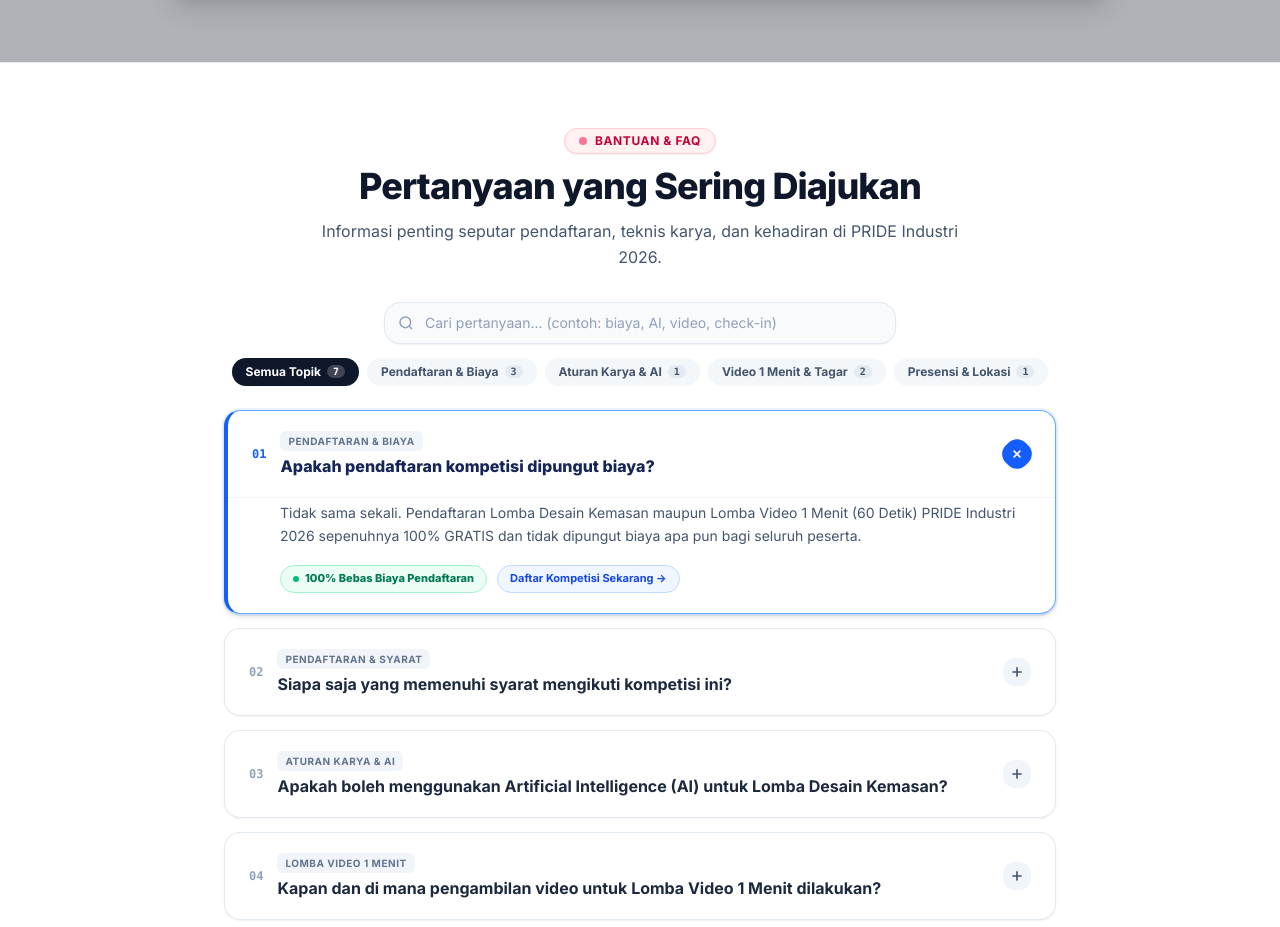
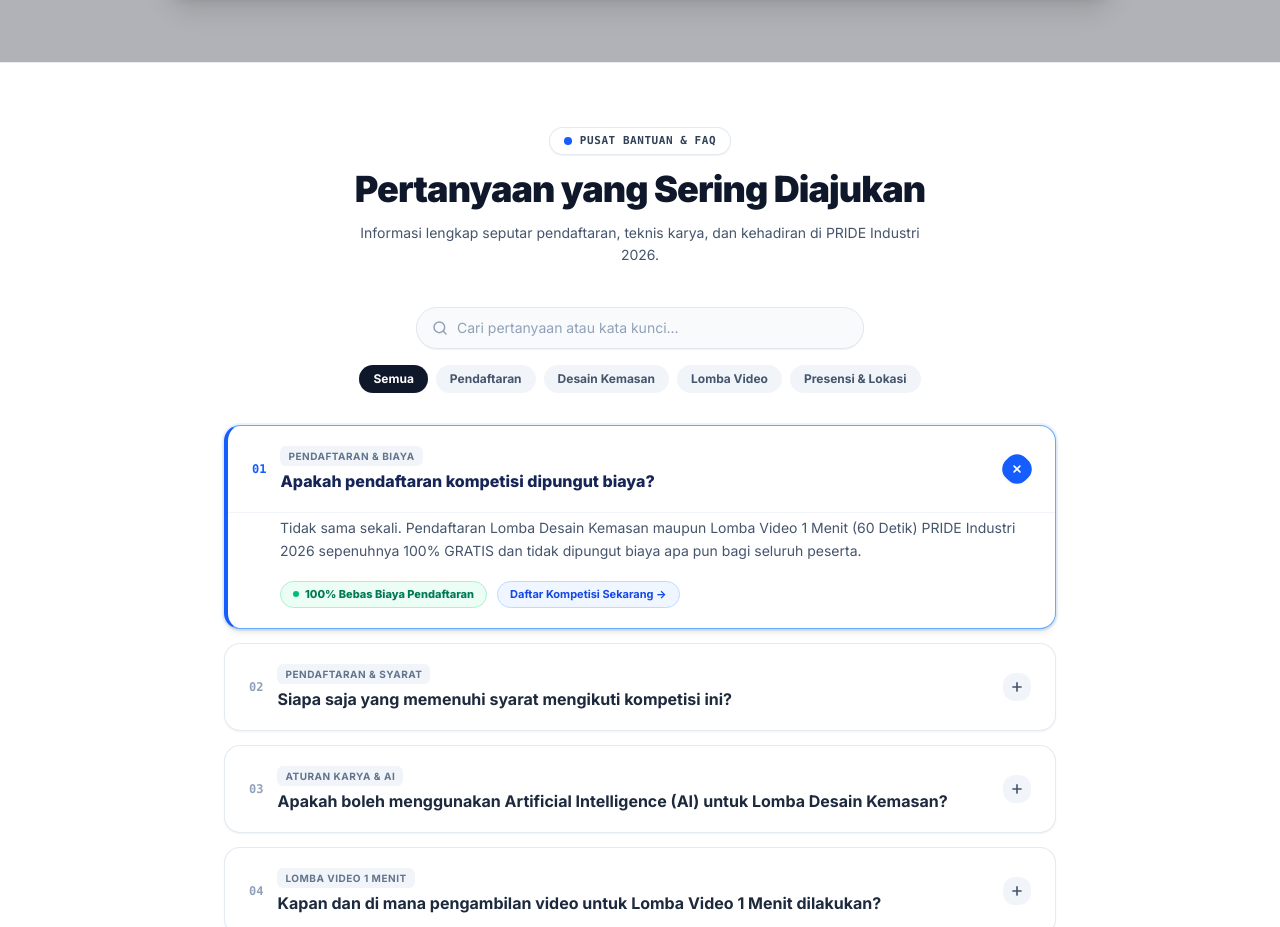
Before and after one commit to Syd-max/pride-industri-2026, a Next.js app: page / in a window 1280 px wide. Shown: the part 10460-11387 px from the top of the page. Built offline with nearby package versions, Linux system fonts and the light colour scheme.

Commit message:
style(faq): simplify header, clean search input, and make category pills horizontal and symmetrical

```diff
--- a/src/components/sections/FaqSection.tsx
+++ b/src/components/sections/FaqSection.tsx
@@ -100,11 +100,11 @@
   ];
 
   const categories = [
-    { key: 'all', label: 'Semua Topik', count: faqs.length },
-    { key: 'pendaftaran', label: 'Pendaftaran & Biaya', count: faqs.filter(f => f.category === 'pendaftaran').length },
-    { key: 'karya', label: 'Aturan Karya & AI', count: faqs.filter(f => f.category === 'karya').length },
-    { key: 'video', label: 'Video 1 Menit & Tagar', count: faqs.filter(f => f.category === 'video').length },
-    { key: 'kehadiran', label: 'Presensi & Lokasi', count: faqs.filter(f => f.category === 'kehadiran').length },
+    { key: 'all', label: 'Semua' },
+    { key: 'pendaftaran', label: 'Pendaftaran' },
+    { key: 'karya', label: 'Desain Kemasan' },
+    { key: 'video', label: 'Lomba Video' },
+    { key: 'kehadiran', label: 'Presensi & Lokasi' },
   ];
 
   const filteredFaqs = useMemo(() => {
@@ -139,27 +139,26 @@
       <div className="max-w-4xl mx-auto px-4 sm:px-6 lg:px-8">
 
         {/* Section Header */}
-        <div className="text-center max-w-2xl mx-auto mb-7 sm:mb-8">
-          <div className="inline-flex items-center gap-2 px-3.5 py-1 rounded-full text-xs font-bold uppercase tracking-wider bg-rose-50 text-rose-700 border border-rose-200 mb-3 shadow-xs">
-            <span className="w-2 h-2 rounded-full bg-rose-600 animate-pulse" />
-            Bantuan &amp; FAQ
+        <div className="text-center max-w-2xl mx-auto mb-8 sm:mb-10">
+          <div className="inline-flex items-center gap-2 px-3.5 py-1 rounded-full text-[11px] font-mono font-bold uppercase tracking-wider bg-white text-slate-700 border border-slate-200/90 shadow-2xs mb-3">
+            <span className="w-2 h-2 rounded-full bg-blue-600" />
+            <span>Pusat Bantuan &amp; FAQ</span>
           </div>
-          <h2 className="text-3xl sm:text-4xl font-extrabold text-slate-900 tracking-tight">
+          <h2 className="text-3xl sm:text-4xl font-black text-slate-900 tracking-tight leading-tight">
             Pertanyaan yang Sering Diajukan
           </h2>
-          <p className="mt-3 text-base text-slate-600 leading-relaxed">
-            Informasi penting seputar pendaftaran, teknis karya, dan kehadiran di
-            PRIDE Industri 2026.
+          <p className="mt-2.5 text-xs sm:text-sm text-slate-600 leading-relaxed max-w-xl mx-auto">
+            Informasi lengkap seputar pendaftaran, teknis karya, dan kehadiran di PRIDE Industri 2026.
           </p>
         </div>
 
         {/* Search & Category Filter Toolbar */}
-        <div className="mb-6 space-y-3.5">
+        <div className="mb-6 sm:mb-8 space-y-4">
 
-          {/* Quick Search Input */}
-          <div className="relative max-w-lg mx-auto">
-            <div className="absolute inset-y-0 left-0 pl-3.5 flex items-center pointer-events-none text-slate-400">
-              <svg className="w-4 h-4" viewBox="0 0 24 24" fill="none" stroke="currentColor" strokeWidth="2.2">
+          {/* Quick Search Input (Apple-style clean pill) */}
+          <div className="relative max-w-md mx-auto">
+            <div className="absolute inset-y-0 left-0 pl-4 flex items-center pointer-events-none text-slate-400">
+              <svg className="w-4 h-4" viewBox="0 0 24 24" fill="none" stroke="currentColor" strokeWidth="2.2" strokeLinecap="round" strokeLinejoin="round">
                 <circle cx="11" cy="11" r="8" />
                 <line x1="21" y1="21" x2="16.65" y2="16.65" />
               </svg>
@@ -168,14 +167,14 @@
               type="text"
               value={searchQuery}
               onChange={(e) => setSearchQuery(e.target.value)}
-              placeholder="Cari pertanyaan... (contoh: biaya, AI, video, check-in)"
-              className="w-full pl-10 pr-9 py-2.5 text-xs sm:text-sm bg-slate-50 hover:bg-slate-100/80 focus:bg-white border border-slate-200 focus:border-blue-500 rounded-2xl outline-none transition-all placeholder:text-slate-400 shadow-xs"
+              placeholder="Cari pertanyaan atau kata kunci..."
+              className="w-full pl-10 pr-9 py-2.5 text-xs sm:text-sm bg-slate-50 hover:bg-slate-100/80 focus:bg-white border border-slate-200 focus:border-blue-500 rounded-full outline-none transition-all placeholder:text-slate-400 shadow-2xs"
             />
             {searchQuery && (
               <button
                 type="button"
                 onClick={() => setSearchQuery('')}
-                className="absolute inset-y-0 right-0 pr-3 flex items-center text-slate-400 hover:text-slate-600 transition-colors"
+                className="absolute inset-y-0 right-0 pr-3.5 flex items-center text-slate-400 hover:text-slate-600 transition-colors"
                 aria-label="Bersihkan pencarian"
               >
                 <svg className="w-3.5 h-3.5" viewBox="0 0 24 24" fill="none" stroke="currentColor" strokeWidth="2.5" strokeLinecap="round" strokeLinejoin="round">
@@ -186,8 +185,8 @@
             )}
           </div>
 
-          {/* Category Filter Chips */}
-          <div className="flex items-center justify-center gap-1.5 sm:gap-2 flex-wrap">
+          {/* Category Filter Pills (Rapi, Simetris & Scrollable di Mobile) */}
+          <div className="flex items-center gap-1.5 sm:gap-2 overflow-x-auto pb-1.5 sm:pb-0 scrollbar-none justify-start sm:justify-center -mx-4 px-4 sm:mx-0 sm:px-0">
             {categories.map((cat) => {
               const isActive = activeCategory === cat.key;
               return (
@@ -195,20 +194,13 @@
                   key={cat.key}
                   type="button"
                   onClick={() => setActiveCategory(cat.key as FaqCategory)}
-                  className={`px-3.5 py-1.5 rounded-full text-xs font-bold transition-all cursor-pointer flex items-center gap-1.5 ${
+                  className={`px-3.5 py-1.5 rounded-full text-xs font-bold transition-all cursor-pointer whitespace-nowrap shrink-0 ${
                     isActive
-                      ? 'bg-slate-900 text-white shadow-xs'
-                      : 'bg-slate-100/80 text-slate-600 hover:bg-slate-200/80 hover:text-slate-900'
+                      ? 'bg-slate-900 text-white shadow-2xs'
+                      : 'bg-slate-100 text-slate-600 hover:bg-slate-200/80 hover:text-slate-900'
                   }`}
                 >
-                  <span>{cat.label}</span>
-                  <span
-                    className={`text-[10px] px-1.5 py-0.2 rounded-full font-mono ${
-                      isActive ? 'bg-white/20 text-white' : 'bg-slate-200/90 text-slate-600'
-                    }`}
-                  >
-                    {cat.count}
-                  </span>
+                  {cat.label}
                 </button>
               );
             })}
```
